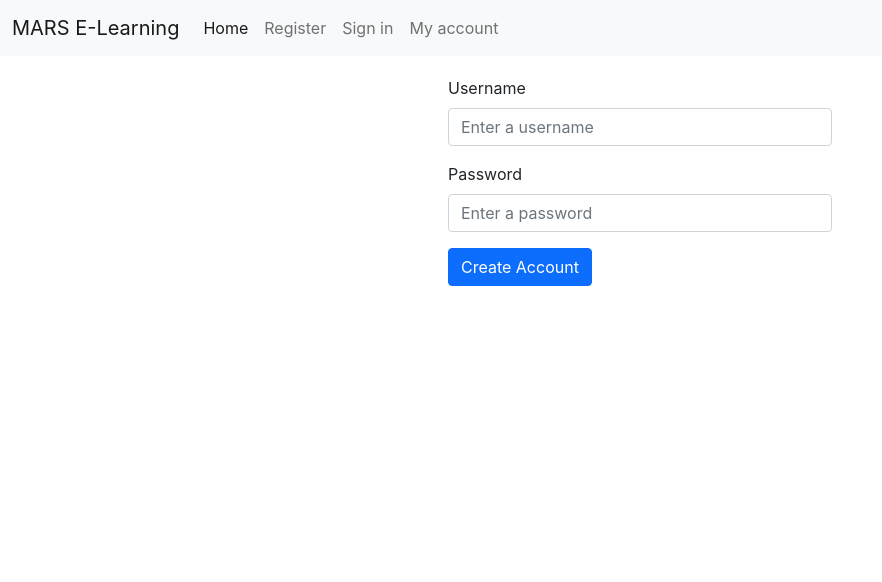
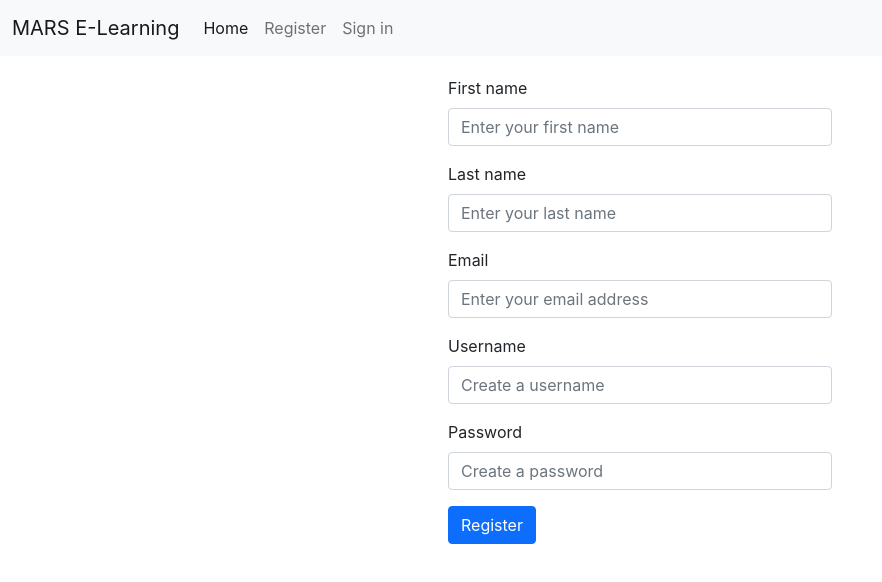
Before and after one commit to momopeachyh/mars-elearning, a React (Create React App) app: page /#/ in a window 1280 px wide. Shown: the top 582 px of the page, without its empty margins (0-882 px from the left). Built offline with nearby package versions, Linux system fonts and the light colour scheme.

Commit message:
Redux, registration page, styling

```diff
--- a/package.json
+++ b/package.json
@@ -10,8 +10,10 @@
     "bootstrap": "^5.1.3",
     "react": "^18.1.0",
     "react-dom": "^18.1.0",
+    "react-redux": "^8.0.1",
     "react-router-dom": "^6.3.0",
     "react-scripts": "5.0.1",
+    "redux": "^4.2.0",
     "web-vitals": "^2.1.4"
   },
   "scripts": {
--- a/src/App.js
+++ b/src/App.js
@@ -1,15 +1,17 @@
 import "./App.css";
 import { HashRouter as Router, Routes, Route } from "react-router-dom";
 // import Home from "./component/Home";
-import Login from "./component/Login";
+// import Login from "./component/Login";
+import Register from "./component/Register";
 
 function App() {
   return (
     <div className="App">
       <Router>
         <Routes>
-          {/* <Route path="/home" element={<Home />} /> */}
-          <Route path="/" element={<Login />} />
+          {/* <Route path="/" element={<Home />} /> */}
+          {/* <Route path="/login" element={<Login />} /> */}
+          <Route path="/" element={<Register />} />
         </Routes>
       </Router>
     </div>
--- a/src/component/Login.js
+++ b/src/component/Login.js
@@ -1,6 +1,8 @@
 import React from "react";
 import Navbar from "./Navbar";
-import "./Login.css";
+import "./style.css";
+// import { useSelector } from "react-redux";
+// import { useDispatch } from "react-redux";
 
 function Login() {
   return (
@@ -32,8 +34,12 @@ function Login() {
             />
           </div>
 
-          <button type="button" className="btn btn-primary">
-            Create Account
+          <button
+            type="button"
+            className="btn btn-primary"
+            // onClick={loginToAcct}
+          >
+            Login
           </button>
         </form>
       </div>
--- a/src/component/Navbar.js
+++ b/src/component/Navbar.js
@@ -5,7 +5,7 @@ function navbar() {
     <div className="Navbar">
       <nav class="navbar navbar-expand-lg navbar-light bg-light">
         <div class="container-fluid">
-          <a class="navbar-brand" href="#">
+          <a class="navbar-brand" href="/">
             MARS E-Learning
           </a>
           <button
@@ -21,16 +21,16 @@ function navbar() {
           </button>
           <div class="collapse navbar-collapse" id="navbarNavAltMarkup">
             <div class="navbar-nav">
-              <a class="nav-link active" aria-current="page" href="#">
+              <a class="nav-link active" aria-current="page" href="/">
                 Home
               </a>
-              <a class="nav-link" href="#">
+              <a class="nav-link" href="/">
                 Register
               </a>
-              <a class="nav-link" href="#">
+              <a class="nav-link" href="/login">
                 Sign in
               </a>
-              <a class="nav-link">My account</a>
+              {/* <a class="nav-link">My account</a> */}
             </div>
           </div>
         </div>
--- /dev/null
+++ b/src/component/Register.js
@@ -0,0 +1,75 @@
+import React from "react";
+import Navbar from "./Navbar";
+import "./style.css";
+
+function Register() {
+  return (
+    <div className="Register">
+      <Navbar />
+      <div className="body">
+        <form>
+          <div class="mb-3">
+            <label for="firstName" class="form-label">
+              First name
+            </label>
+            <input
+              type="text"
+              class="form-control"
+              id="firstName"
+              placeholder="Enter your first name"
+            />
+          </div>
+          <div class="mb-3">
+            <label for="lastName" class="form-label">
+              Last name
+            </label>
+            <input
+              type="text"
+              class="form-control"
+              id="lastName"
+              placeholder="Enter your last name"
+            />
+          </div>
+          <div class="mb-3">
+            <label for="email" class="form-label">
+              Email
+            </label>
+            <input
+              type="text"
+              class="form-control"
+              id="email"
+              placeholder="Enter your email address"
+            />
+          </div>
+          <div class="mb-3">
+            <label for="username" class="form-label">
+              Username
+            </label>
+            <input
+              type="text"
+              class="form-control"
+              id="username"
+              placeholder="Create a username"
+            />
+          </div>
+          <div class="mb-3">
+            <label for="password" class="form-label">
+              Password
+            </label>
+            <input
+              type="text"
+              class="form-control"
+              id="password"
+              placeholder="Create a password"
+            />
+          </div>
+          <button type="button" className="btn btn-primary">
+            Register
+          </button>
+        </form>
+      </div>
+    </div>
+  );
+}
+
+export default Register;
--- a/src/component/Login.css
+++ b/src/component/style.css
@@ -1,4 +1,4 @@
-.login-body {
+.body {
   margin: 20px auto;
   max-width: 30%;
   text-align: left;
```
Also changed, not shown: 1 other file (tests, documents, lock files or other folders).
